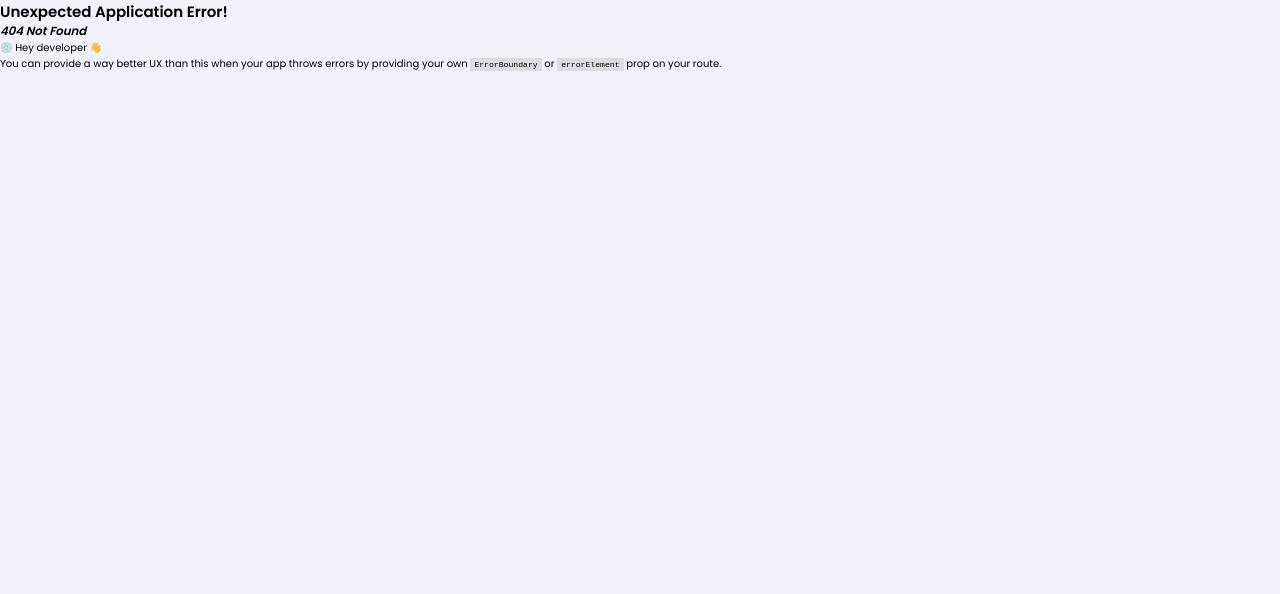
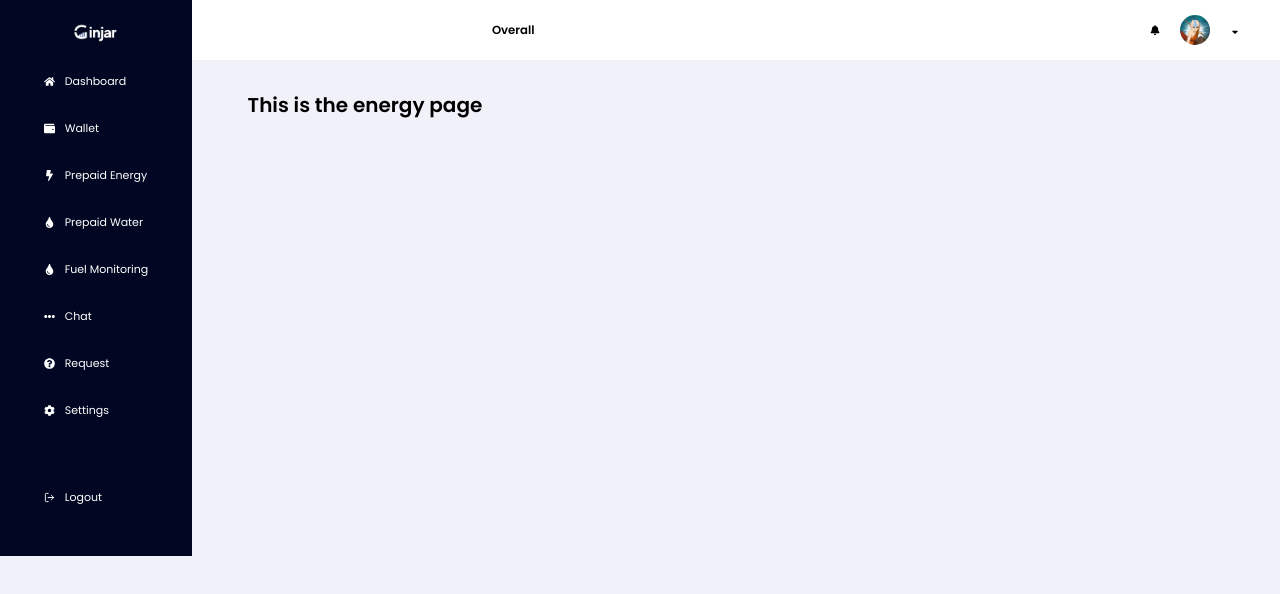
Before and after one commit to Abideen-program/dashboard, a React (Create React App) app: page /energy in a window 1280 px wide. Before the commit this address had no page. Shown: the top 594 px of the page. Built offline with nearby package versions, Linux system fonts and the light colour scheme.

Commit message:
created chat, request, energy, and water route

```diff
--- /dev/null
+++ b/src/Components/Routes/Chat/Chat.jsx
@@ -0,0 +1,9 @@
+const Chat = () => {
+    return (
+      <div className="container">
+        <h1>This is the chat page</h1>
+      </div>
+    );
+  };
+
+  export default Chat;
--- /dev/null
+++ b/src/Components/Routes/Energy/Energy.jsx
@@ -0,0 +1,9 @@
+const Energy = () => {
+  return (
+    <div className="container">
+      <h1>This is the energy page</h1>
+    </div>
+  );
+};
+
+export default Energy;
--- a/src/Components/Routes/Navigations/Navigation.jsx
+++ b/src/Components/Routes/Navigations/Navigation.jsx
@@ -33,23 +33,23 @@ const Navigation = () => {
             </li>
             <li className={classes.list}>
               <FaBolt />
-              <a href="face.com">Prepaid Energy</a>
+              <NavLink to="Energy">Prepaid Energy</NavLink>
             </li>
             <li className={classes.list}>
               <FaTint />
-              <a href="face.com">Prepaid Water</a>
+              <NavLink to="water">Prepaid Water</NavLink>
             </li>
             <li className={classes.list}>
               <FaTint />
-              <a href="face.com">Fuel Monitoring</a>
+              <NavLink to="fuel">Fuel Monitoring</NavLink>
             </li>
             <li className={classes.list}>
               <FaEllipsisH />
-              <a href="face.com">Chat</a>
+              <NavLink to="chat">Chat</NavLink>
             </li>
             <li className={classes.list}>
               <FaQuestionCircle />
-              <a href="face.com">Request</a>
+              <NavLink to="request">Request</NavLink>
             </li>
             <li className={classes.list}>
               <FaCog />
--- /dev/null
+++ b/src/Components/Routes/Request/Request.jsx
@@ -0,0 +1,9 @@
+const Request = () => {
+  return (
+    <div className="container">
+      <h1>This is the request page</h1>
+    </div>
+  );
+};
+
+export default Request;
--- /dev/null
+++ b/src/Components/Routes/Water/Water.jsx
@@ -0,0 +1,9 @@
+const Water = () => {
+  return (
+    <div className="container">
+      <h1>This is the water page</h1>
+    </div>
+  );
+};
+
+export default Water;
```
Also changed, not shown: src/App.js (+13 -4 lines).
